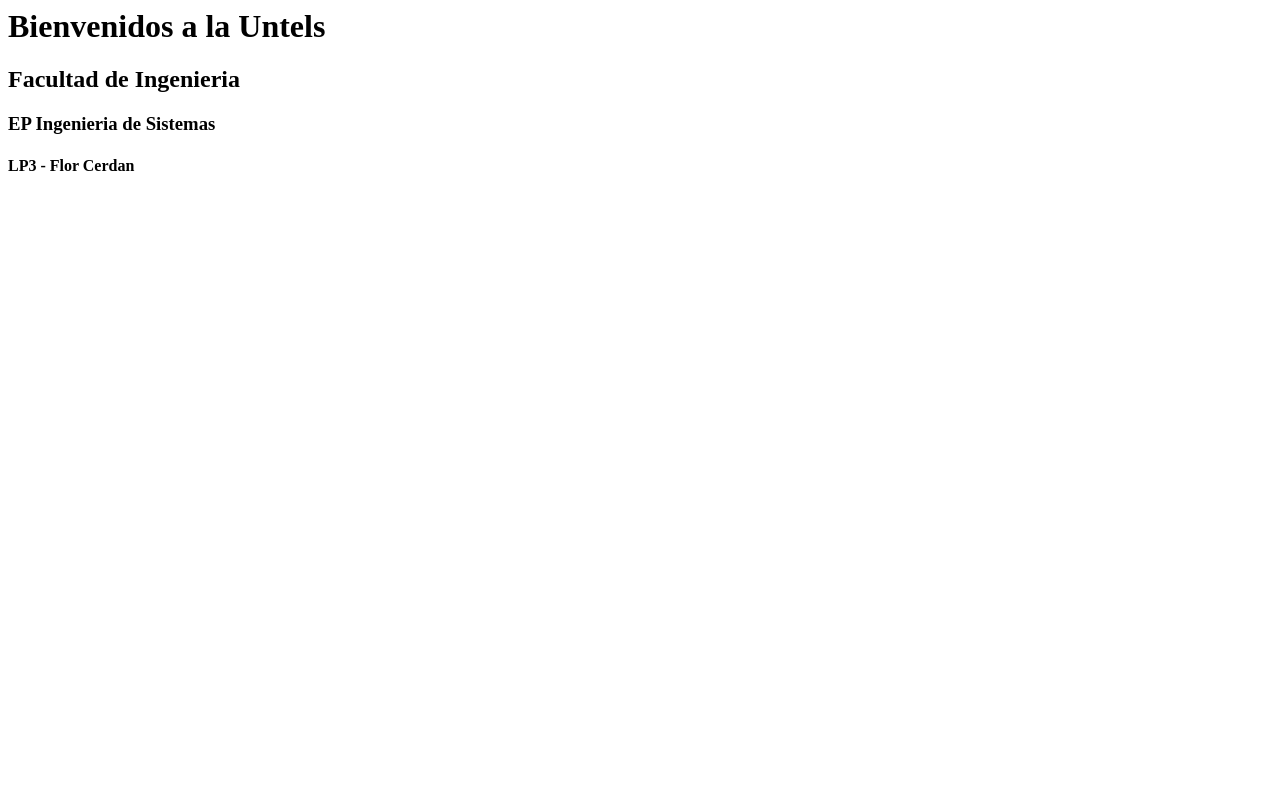
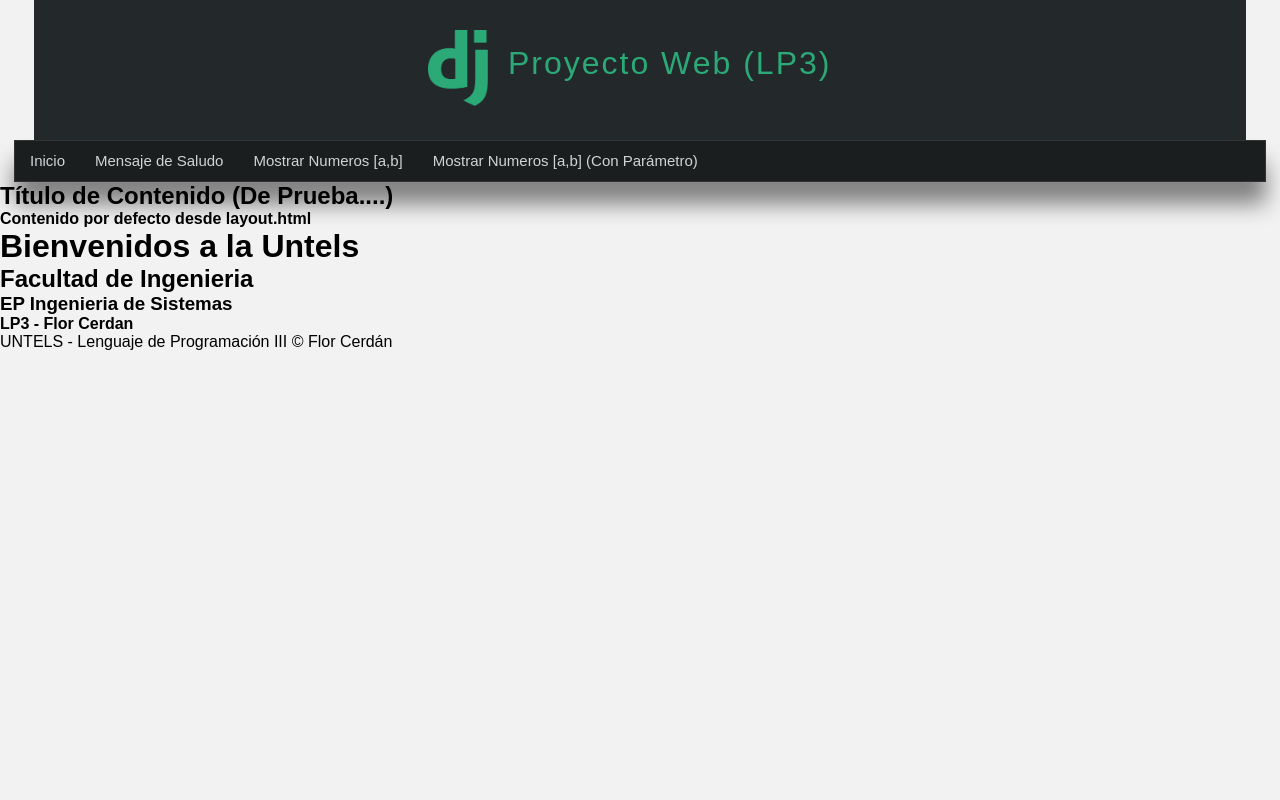
Before and after one commit to cerdanflor/2020-2-LP3S1, a Django app: template ProyectosDJango/s07proyecto002/miapp/templates/saludo.html in a window 1280 px wide. Run offline with Django 3.2, Linux system fonts and the light colour scheme; the template is opened without the code that fills it, so the values that code supplies are empty.

Commit message:
Semana 10 - Estilos CSS y Maquetación - Parte I

```diff
--- /dev/null
+++ b/ProyectosDJango/s07proyecto002/miapp/static/css/style.css
@@ -0,0 +1,82 @@
+/*Estilos Generales*/
+*{
+    margin: 0px;
+    padding: 0px;
+    font-family: Arial, Helvetica, sans-serif;
+    text-decoration: none;
+}
+
+body{
+    background-color: #f2f2f2;
+}
+
+/*Estilos de la Cabecera*/
+header{
+    width: 1212px;
+    height: 140px;
+    background-color: #23282B;
+    margin: 0 auto;
+}
+
+#logotipo{
+    width: 35%;
+    height: 130px;
+    margin: 0 auto;
+    padding-top: 10px;
+}
+
+#logotipo img{
+    display: block;
+    width: 60px;
+    float: left;
+    margin-top: 20px;
+}
+
+#logotipo h1{
+    display: block;
+    float: left;
+    margin-top: 35px;
+    margin-left: 20px;
+    letter-spacing: 2px;
+    font-weight: lighter;
+    color: #2ba977;
+}
+
+/*Estilos para Navegación*/
+
+/*Zona de menú*/
+nav{
+    width: 1250px;
+    height: 40px;
+    margin: 0 auto;
+    background-color: #1B1E1F;
+    border: 1px solid #333333;
+    box-shadow: 0px 22px 22px gray;
+    font-size: 15px;
+}
+
+/* Zona de enlaces */
+nav ul{
+    list-style: none;
+    text-decoration: none;
+}
+nav ul li{
+    line-height: 40px;
+    float: left;
+}
+
+/*Para los hipervínculos*/
+nav ul li a{
+    display: block;
+    padding-left: 15px;
+    padding-right: 15px;
+    color: #d1d4d6;
+}
+
+/*Efecto en los Hipervínculos*/
+nav ul li a:hover{
+    background: #2ba977;
+    box-shadow: 0px 0px 0px #444 inset;
+    color: white;
+    transition: all 300ms;
+}
--- /dev/null
+++ b/ProyectosDJango/s07proyecto002/miapp/templates/layout.html
@@ -0,0 +1,57 @@
+
+<html lang="es">
+    <head>
+        <meta charset="utf-8" />
+        <title>
+            {% block title %}
+
+            {% endblock title %}
+            | Flor Cerdán L
+        </title>
+        {% load static %}
+        <link rel="stylesheet" type="text/css" href="{% static 'css/style.css' %}" />
+
+    </head>
+    <body>
+        <header>
+            <div id="logotipo">
+                <img src="{% static 'images/LogoDJango.png' %}" />
+                <h1>
+                    Proyecto Web (LP3)
+                </h1>
+            </div>
+        </header>
+
+        <nav>
+            <ul>
+                <li>
+                    <a href="/inicio">Inicio</a>
+                </li>
+                <li>
+                    <a href="/saludo">Mensaje de Saludo</a>
+                </li>
+                <li>
+                    <a href="/rango">Mostrar Numeros [a,b]</a>
+                </li>
+                <li>
+                    <a href="/rango2">Mostrar Numeros [a,b] (Con Parámetro)</a>
+                </li>
+            </ul>
+        </nav>
+
+        <div id="content">
+            <h2 class="title">
+                Título de Contenido (De Prueba....)
+            </h2>
+            {% block content %}
+                <strong>
+                    Contenido por defecto desde layout.html
+                </strong>
+            {% endblock content %}
+
+        </div>
+        <footer>
+            UNTELS - Lenguaje de Programación III &copy; Flor Cerdán
+        </footer>
+    </body>
+</html>
--- a/ProyectosDJango/s07proyecto002/miapp/templates/saludo.html
+++ b/ProyectosDJango/s07proyecto002/miapp/templates/saludo.html
@@ -1,4 +1,12 @@
-<h1>Bienvenidos a la Untels</h1>
-<h2>Facultad de Ingenieria</h2>
-<h3>EP Ingenieria de Sistemas</h3>
-<h4>LP3 - Flor Cerdan</h4>
+{% extends 'layout.html' %}
+{% block title %}
+    Saludo
+{% endblock title %}
+
+{% block content %}
+    {{block.super}}
+    <h1>Bienvenidos a la Untels</h1>
+    <h2>Facultad de Ingenieria</h2>
+    <h3>EP Ingenieria de Sistemas</h3>
+    <h4>LP3 - Flor Cerdan</h4>
+{% endblock content %}
```
Also changed, not shown: ProyectosDJango/s07proyecto002/miapp/templates/index.html (+10 -1 lines), ProyectosDJango/s07proyecto002/miapp/static/images/logoDJango.png (added).
